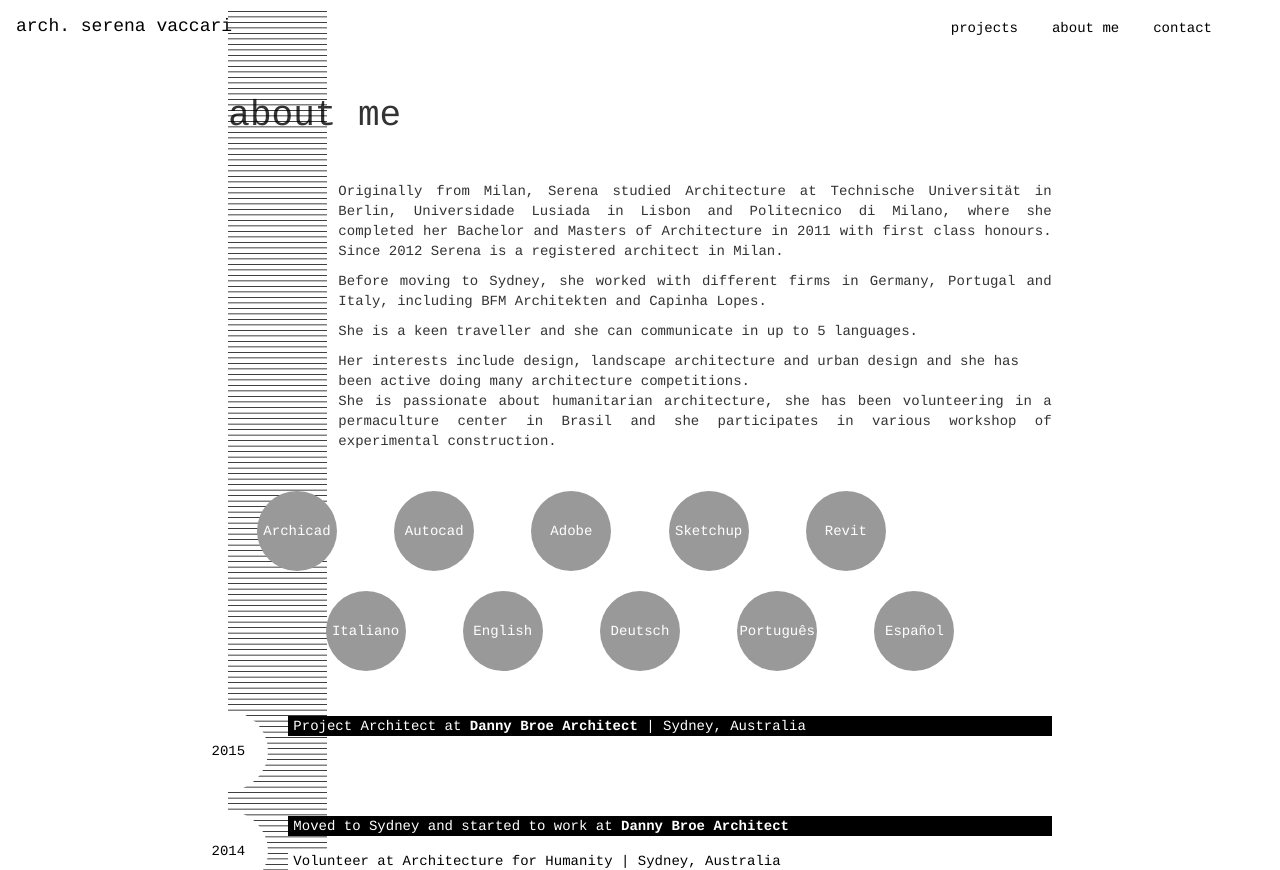
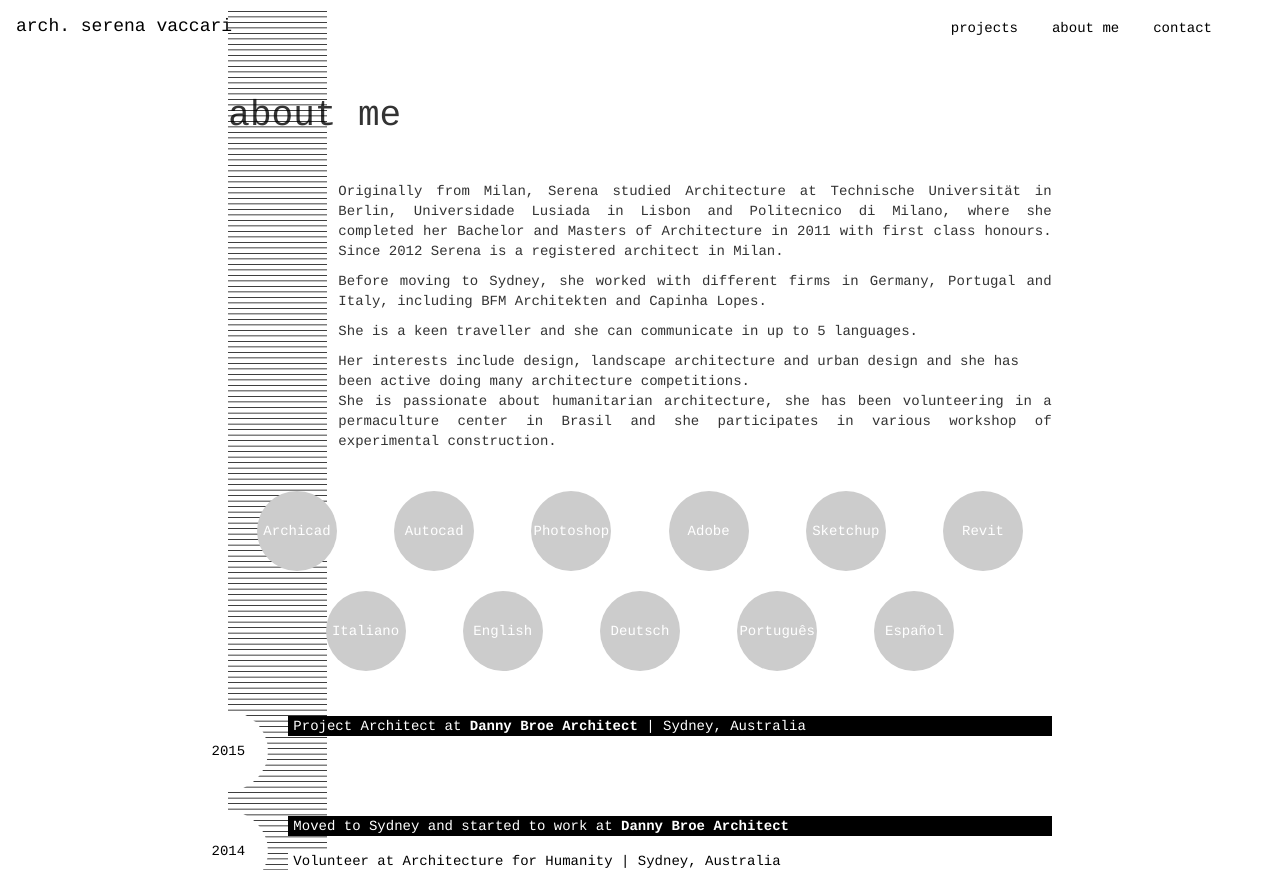
Before and after one commit to fedetaglia/serenavaccari, a Rails app: template app/views/pages/about.html.slim in a window 1280 px wide. Shown: the top 870 px of the page. Run offline with Rails 7, Linux system fonts and the light colour scheme; the template is opened without the code that fills it, so the values that code supplies are empty; style sheets or scripts are compiled from the project's sources; parts of the project's set-up code (start-up, migrations or seed data) failed here and were passed over; some libraries are stand-ins or nearby versions.

Commit message:
fix another small thing so sere is happy

```diff
--- a/app/assets/stylesheets/skills.scss
+++ b/app/assets/stylesheets/skills.scss
@@ -4,7 +4,7 @@
     height: 80px;
     margin: 20px auto;
     .skills {
-      background-color: #999;
+      background-color: #ccc;
       color: white;
       height: 80px;
       width: 80px;
--- a/app/views/pages/about.html.slim
+++ b/app/views/pages/about.html.slim
@@ -19,6 +19,8 @@
         .skills Archicad
       .col-xs-1.col-xs-offset-1
         .skills Autocad
+      .col-xs-1.col-xs-offset-1
+        .skills Photoshop
       .col-xs-1.col-xs-offset-1
         .skills Adobe
       .col-xs-1.col-xs-offset-1
```
